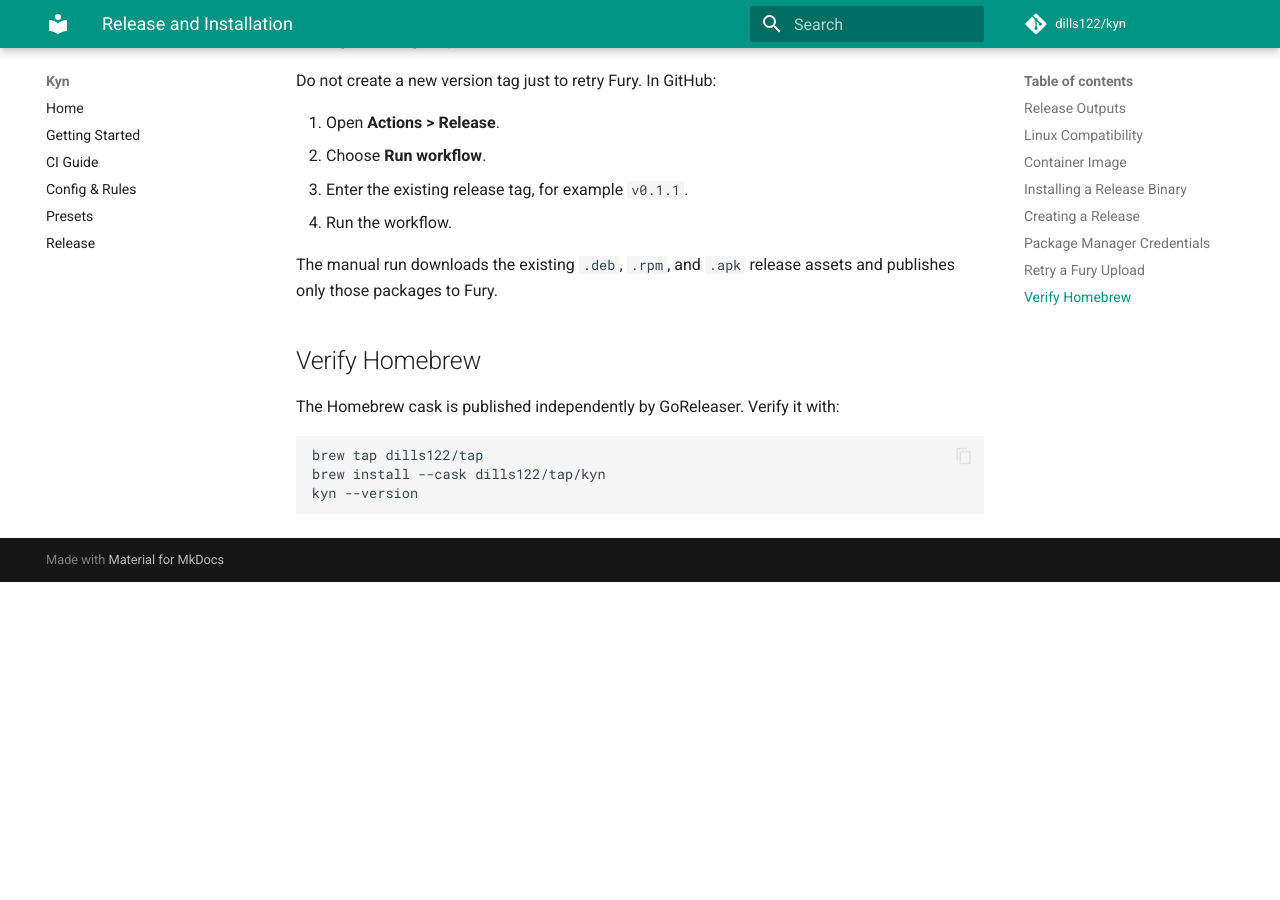
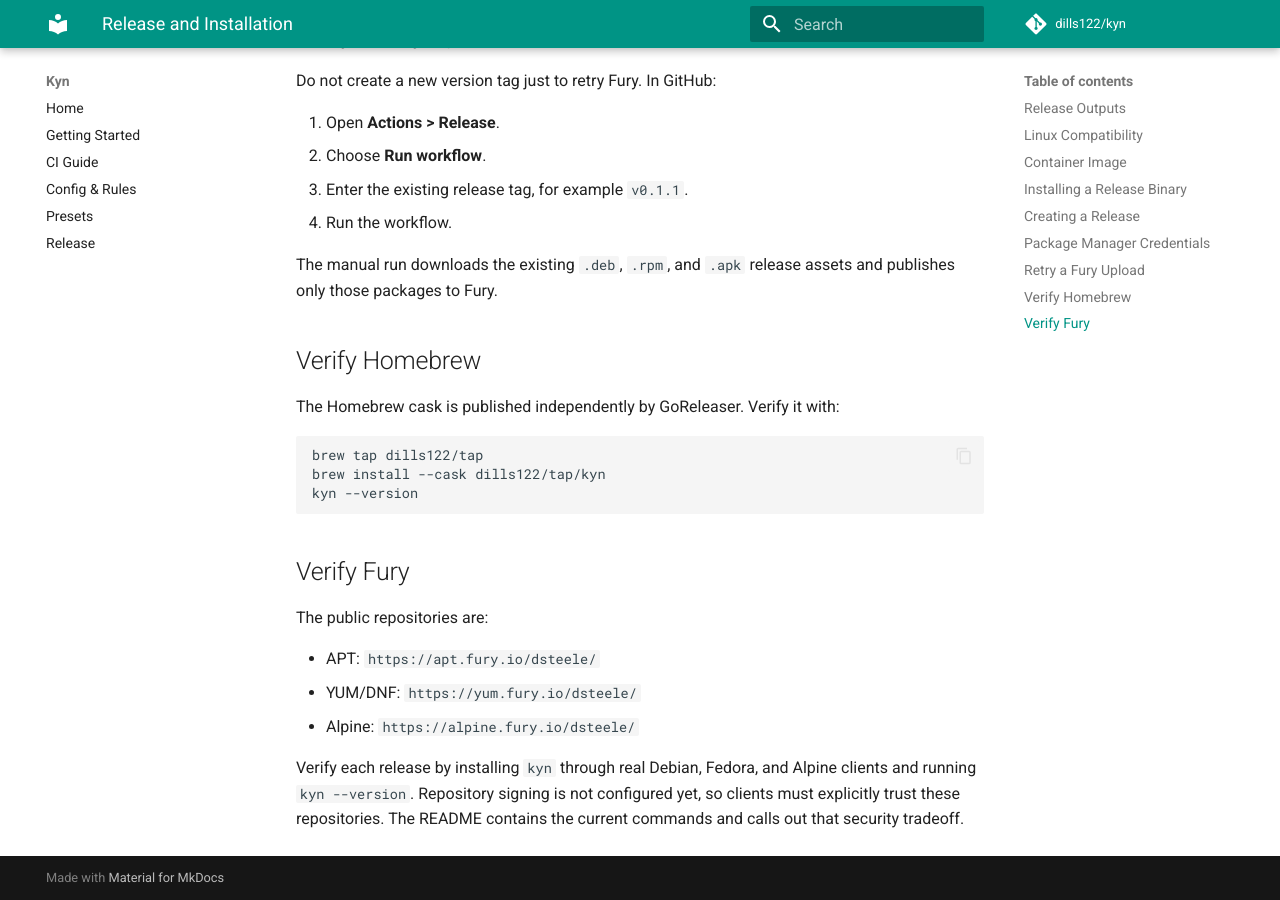
Before and after one commit to dills122/kyn, an MkDocs documentation site: the page built from docs/release.md, in a window 1280 px wide and 900 px high, scrolled down 2603 px. Built offline with MkDocs 1.6.1 and Material for MkDocs 9.7.7, drawn with Linux system fonts in a browser that asks for light colours; comment, search, counter and statistics services are not loaded; before the commit the page ends 3185 px from its top, so only the background shows below that; some of the changed text lies outside the part shown.

Commit message:
docs(release): prepare v0.1.2 distribution (#13)
Publish the verified Fury install commands with an explicit unsigned-repository warning, close the v0.1.2 changelog, and update pinned release examples.

````diff
--- a/docs/release.md
+++ b/docs/release.md
@@ -11,7 +11,7 @@
 - `checksums.txt` with SHA256 sums
 - GHCR container images
 - a Homebrew cask in `dills122/homebrew-tap`
-- `.deb`, `.rpm`, and `.apk` packages to the configured Fury account
+- `.deb`, `.rpm`, and `.apk` packages to the public `dsteele` Fury account
 
 ## Linux Compatibility
 
@@ -127,3 +127,16 @@
 brew install --cask dills122/tap/kyn
 kyn --version
 ```
+
+## Verify Fury
+
+The public repositories are:
+
+- APT: `https://apt.fury.io/dsteele/`
+- YUM/DNF: `https://yum.fury.io/dsteele/`
+- Alpine: `https://alpine.fury.io/dsteele/`
+
+Verify each release by installing `kyn` through real Debian, Fedora, and Alpine
+clients and running `kyn --version`. Repository signing is not configured yet,
+so clients must explicitly trust these repositories. The README contains the
+current commands and calls out that security tradeoff.
````
Also changed, not shown: CHANGELOG.md (+1 -1 lines), README.md (+45 -9 lines), docs/site/release.md (+1 -1 lines).
